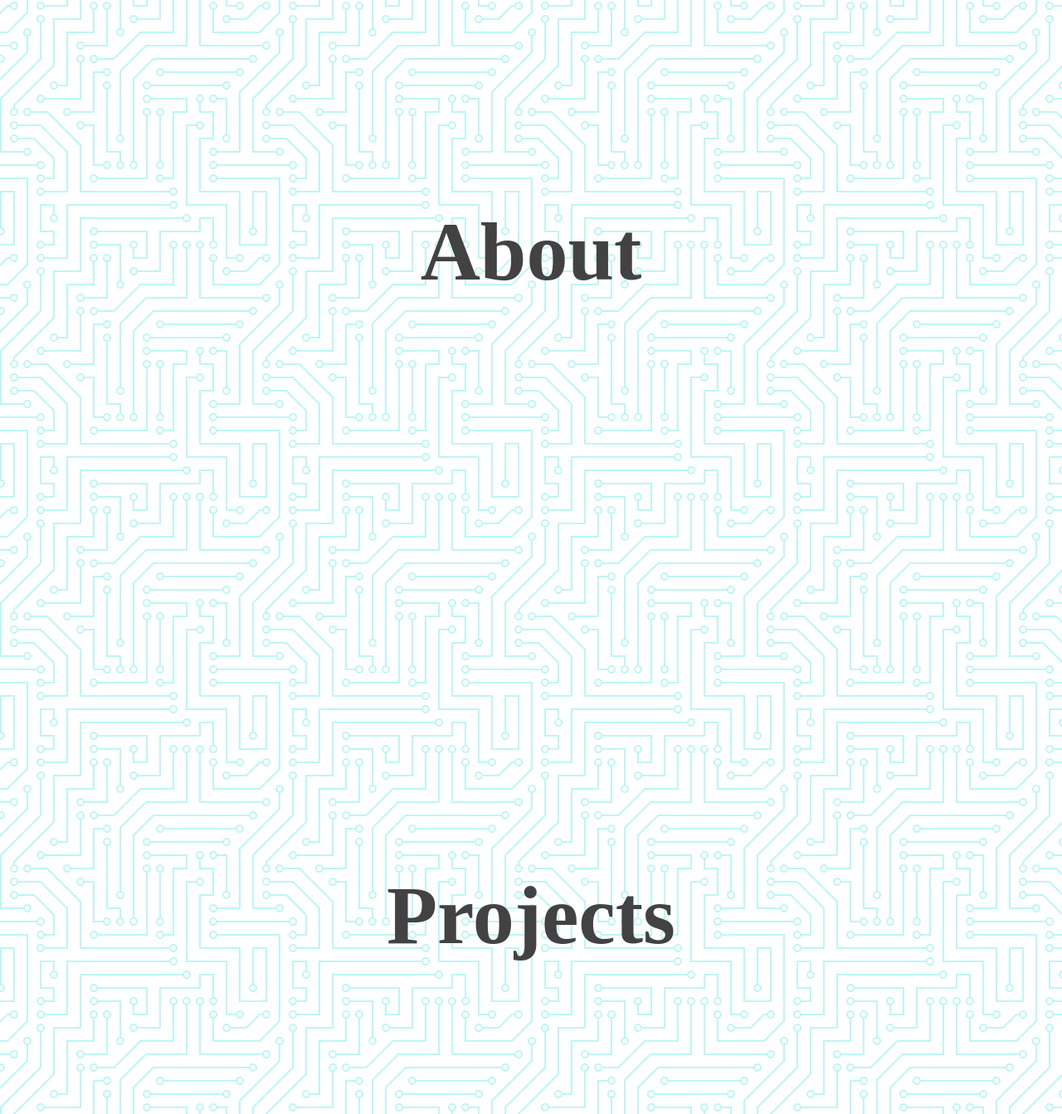
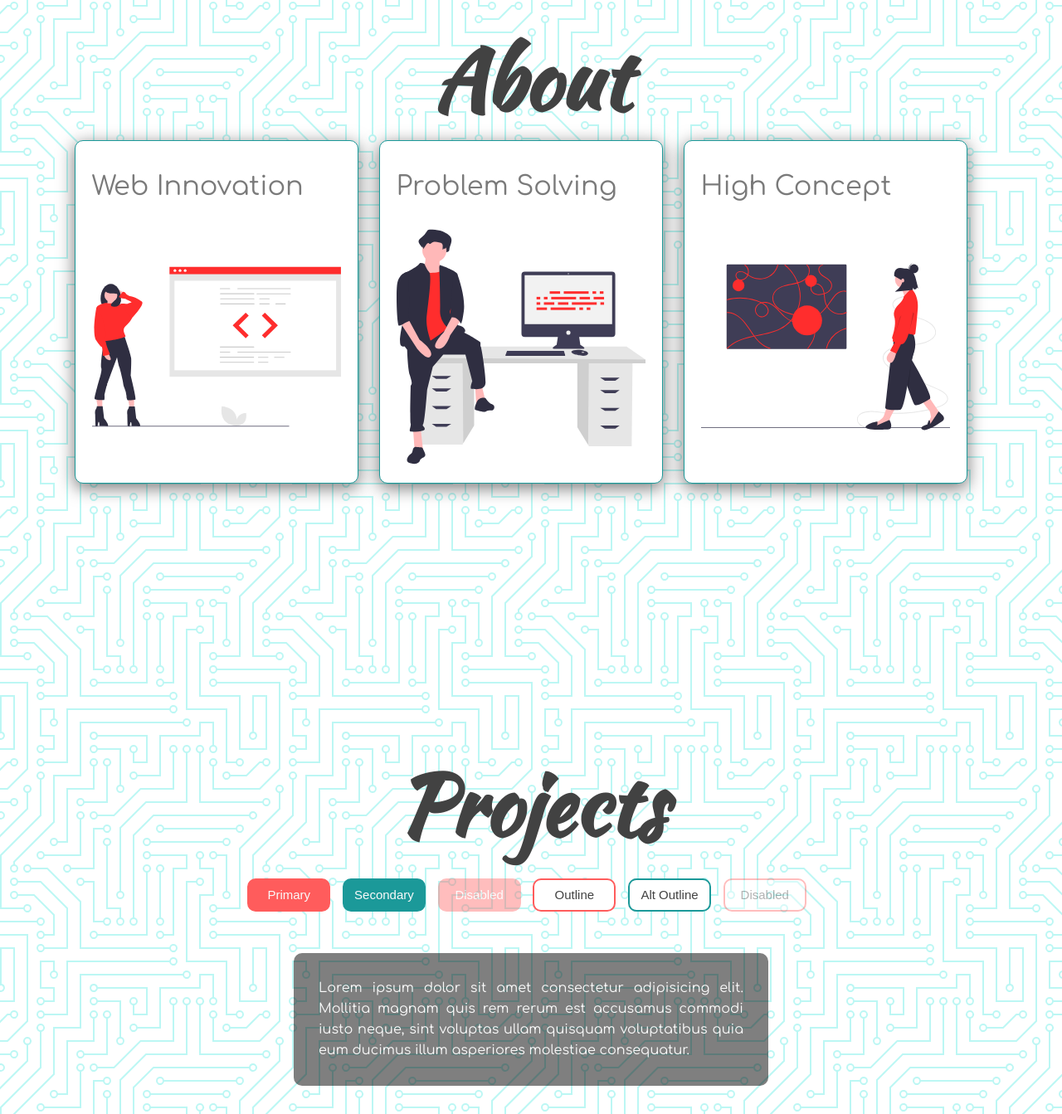
Before and after one commit to russellbot/light-dark-mode, a plain HTML site: page index.html in a window 1280 px wide. Shown: the part 938-2281 px from the top of the page at 83% size. Drawn offline with nearby package versions, Linux system fonts and the light colour scheme.

Commit message:
added content

```diff
--- a/index.html
+++ b/index.html
@@ -25,12 +25,44 @@
     </section>
     <section id="about">
         <h1>About</h1>
+            <div class="about-container">
+                <div class="image-container">
+                    <h2>Web Innovation</h2>
+                    <img src="img/undraw_proud_coder_light.svg" alt="Proud Coder" id="image1">
+                </div>
+                <div class="image-container">
+                    <h2>Problem Solving</h2>
+                    <img src="img/undraw_feeling_proud_light.svg" alt="Proud Coder" id="image2">
+                </div>
+                <div class="image-container">
+                    <h2>High Concept</h2>
+                    <img src="img/undraw_conceptual_idea_light.svg" alt="Idea" id="image3">
+                </div>
+            </div>
     </section>
     <section id="projects">
         <h1>Projects</h1>
+        <div class="buttons">
+            <button class="primary">Primary</button>
+            <button class="secondary">Secondary</button>
+            <button class="primary" disabled>Disabled</button>
+            <button class="outline">Outline</button>
+            <button class="secondary outline">Alt Outline</button>
+            <button class="outline" disabled>Disabled</button>
+        </div>
+        <div class="text-box" id="text-box">
+            <p>Lorem ipsum dolor sit amet consectetur adipisicing elit. Mollitia magnam quis rem rerum est accusamus commodi iusto neque, sint voluptas ullam quisquam voluptatibus quia eum ducimus illum asperiores molestiae consequatur.</p>
+        </div>
     </section>
     <section id="contact">
-
+        <div class="social-icons">
+            <i class="fab fa-github"></i>
+            <i class="fab fa-codepen"></i>
+            <i class="fab fa-linkedin-in"></i>
+            <i class="fab fa-medium"></i>
+            <i class="fab fa-instagram"></i>
+            <i class="fab fa-youtube"></i>
+        </div>
     </section>
 
     <!-- Script -->
--- a/style.css
+++ b/style.css
@@ -1,4 +1,4 @@
-
+@import url('https://fonts.googleapis.com/css2?family=Comfortaa&family=Kaushan+Script&family=Oswald&display=swap');
 
 :root {
   --primary-color: rgb(255, 92, 92);
@@ -29,6 +29,7 @@ html {
 body {
   margin: 0;
   color: var(--on-background);
+  font-family: Comfortaa, sans-serif;
   background-color: var(--background);
   background-color: #ffffff;
   background-color: #ffffff;
@@ -46,11 +47,13 @@ section {
 }
 
 h1 {
+  font-family: Kaushan Script, sans-serif;
   font-size: 100px;
   margin-bottom: 0;
 }
 
 h2 {
+  color: var(--on-background-alt);
   font-size: 32px;
   font-weight: normal;
 }
@@ -59,6 +62,7 @@ h2 {
 nav {
   z-index: 10;
   position: fixed;
+  font-family: Oswald, sans-serif;
   font-size: 24px;
   letter-spacing: 3px;
   padding: 25px;
```
